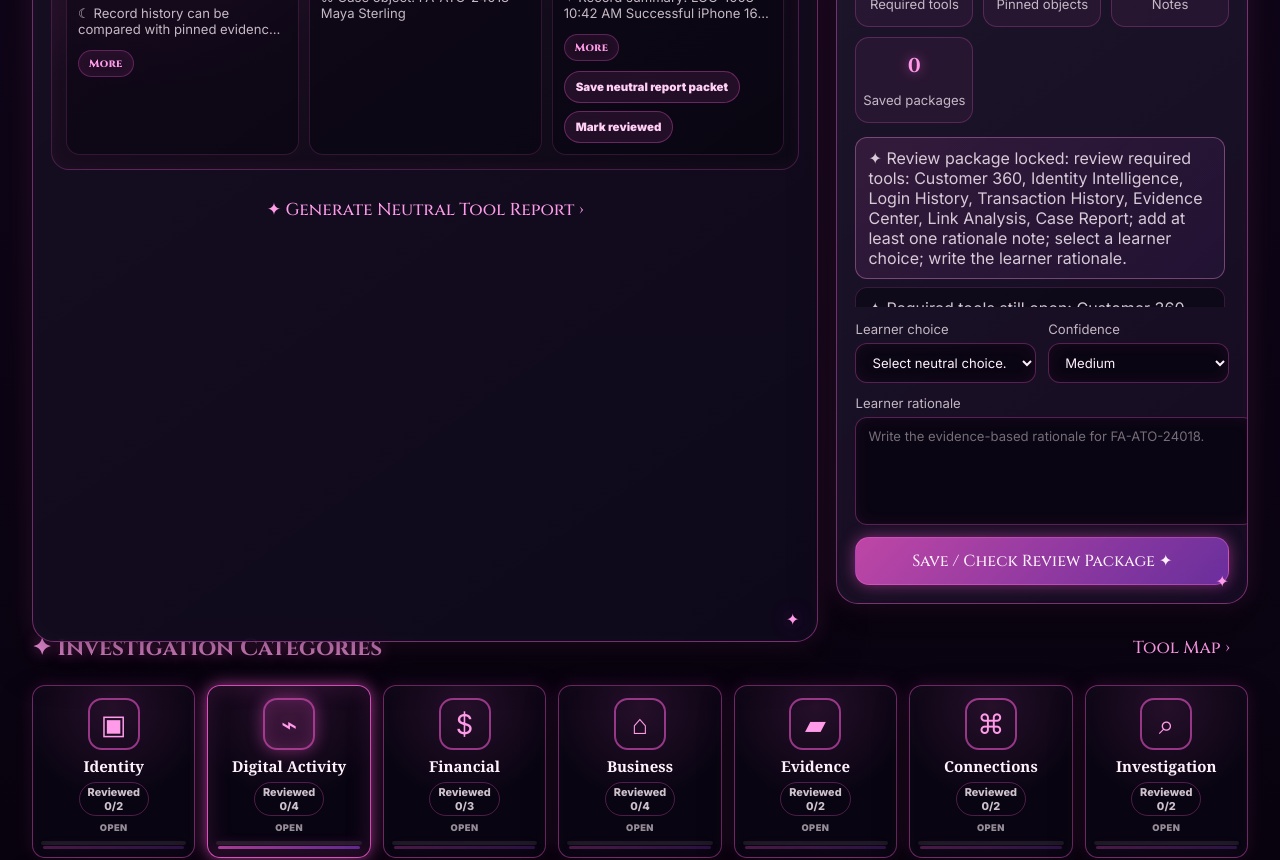
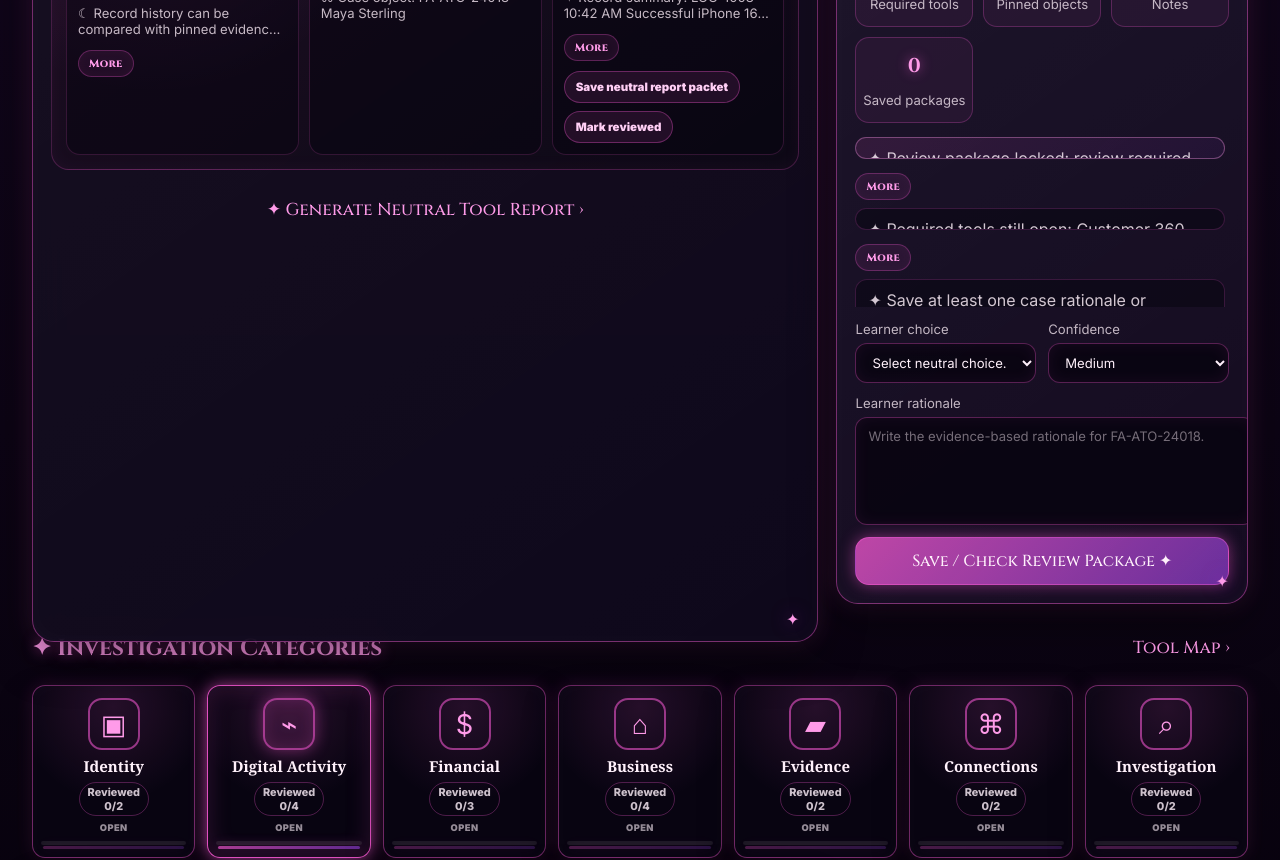
Before and after one commit to iamre2024-debug/fraud-Academy-v1, a React (Vite) app: page / in a window 1280 px wide. Shown: the part 1860-2720 px from the top of the page. Built offline with nearby package versions, Linux system fonts and the light colour scheme.

Commit message:
Use direct compact text in Submit Decision

```diff
--- a/src/SubmitDecisionPanel.jsx
+++ b/src/SubmitDecisionPanel.jsx
@@ -1,3 +1,4 @@
+import DirectCollapsibleText from './DirectCollapsibleText.jsx';
 import { reviewChoices } from './data/reviewPackage.js';
 
 export default function SubmitDecisionPanel({
@@ -15,7 +16,13 @@ export default function SubmitDecisionPanel({
     <section ref={submitRef} className="ornate-card submit-decision-panel">
       <div className="card-title-row"><div><h2>🪄 Submit Decision</h2><p>Locked checklist. No Luna scoring or answer reveal until a learner package is saved.</p></div><span>☾</span></div>
       <div className="decision-status-grid"><div><strong>{packageStatus.reviewedRequired}/{packageStatus.totalRequired}</strong><span>Required tools</span></div><div><strong>{tray.length}</strong><span>Pinned objects</span></div><div><strong>{notes.length}</strong><span>Notes</span></div><div><strong>{reviewPackages.length}</strong><span>Saved packages</span></div></div>
-      <div className="decision-checklist">{packageStatus.messages.map((message) => <p key={message}>✦ {message}</p>)}</div>
+      <div className="decision-checklist">
+        {packageStatus.messages.map((message) => (
+          <DirectCollapsibleText key={message} minLength={88}>
+            ✦ {message}
+          </DirectCollapsibleText>
+        ))}
+      </div>
       <form className="decision-form" onSubmit={submitDecision}>
         <label>Learner choice<select value={decisionDraft.choice} onChange={(event) => updateDecision('choice', event.target.value)}><option value="">Select neutral choice...</option>{reviewChoices.map((item) => <option key={item} value={item}>{item}</option>)}</select></label>
         <label>Confidence<select value={decisionDraft.confidence} onChange={(event) => updateDecision('confidence', event.target.value)}><option>Low</option><option>Medium</option><option>High</option></select></label>
```
